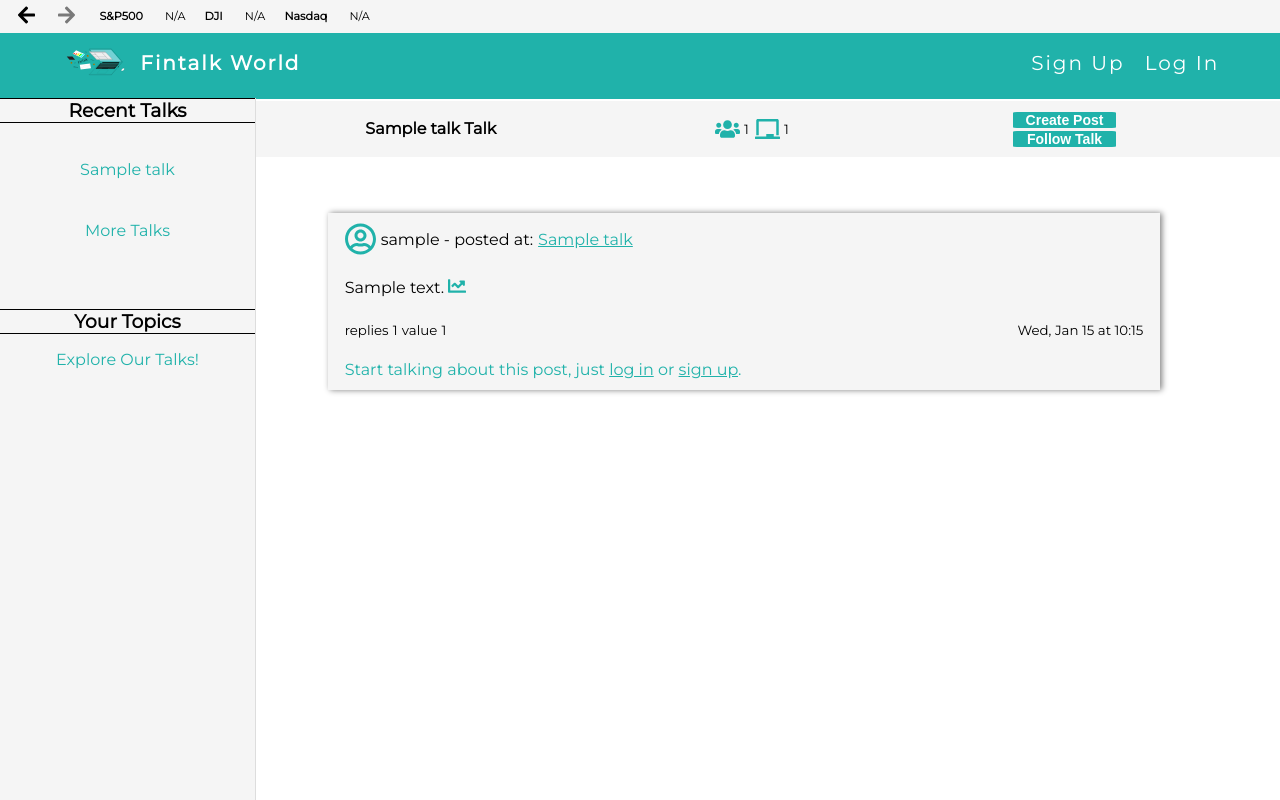
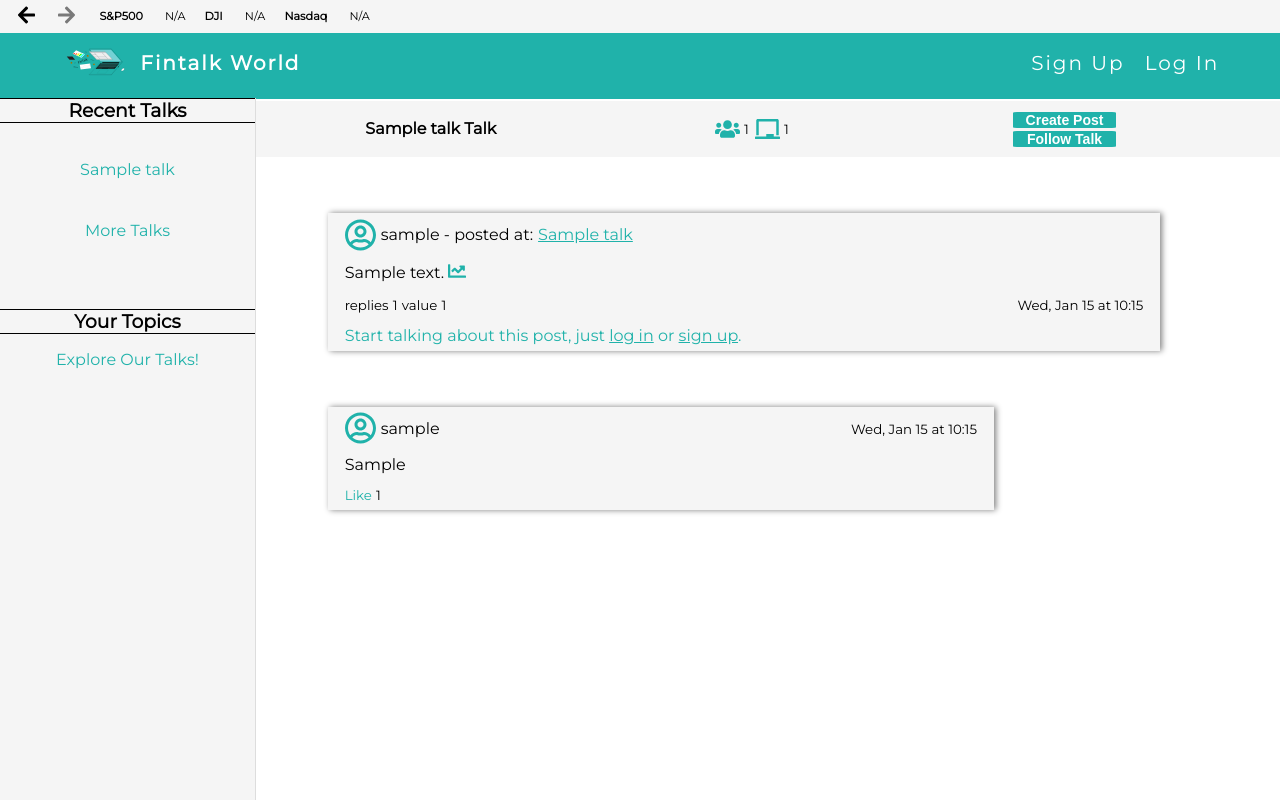
Before and after one commit to cnapolea/Django-fintalk, a Django app: page /talk/1/post/1/ in a window 1280 px wide. Run offline with Django 3.2, Linux system fonts and the light colour scheme; tables that the repository leaves empty hold one stand-in row (values such as "Sample post"); some libraries are stand-ins or nearby versions.

Commit message:
Add replies and design replies board

```diff
--- a/talks/static/css/post_style.css
+++ b/talks/static/css/post_style.css
@@ -55,7 +55,7 @@
     background: whitesmoke;
     justify-content: space-around;
     width: 100%;
-    height: 100%;
+    height: 40%;
     margin-left: -15vh;
     margin-top: 7vh;
     padding:0 2%;
@@ -146,3 +146,23 @@
     height: 18px;
     margin-left: 4px;
 }
+
+.talk-post.reply{
+    height: 30%;
+    width: 80%;
+    margin-bottom: 5%;
+}
+
+.img-username{
+    display: flex;
+    align-items: center;
+}
+
+.talk-post.reply .post-header{
+    justify-content: space-between;
+}
+
+.like-link {
+    text-decoration: none !important;
+    color: lightseagreen;
+}
--- a/talks/templates/post.html
+++ b/talks/templates/post.html
@@ -80,4 +80,31 @@
             {%endif%}
         </div>
     </div>
+
+    {% for reply in post.replies.all|slice:'10' %}
+        <div class="talk-post reply">
+            <div class="post-header">
+                <div class="img-username">
+                    <img src="{% static 'image/user-circle-regular.svg' %}" alt="" class="user-circle-img">
+                    <p class="post-text">{{reply.creator.username}}</p>
+                </div>
+                <div class="date">
+                    <small class="post-text">{{post.format_date}}</small>
+                </div>
+                </div>
+
+            <div class="post-body">
+                <p class="post-text m">
+                    {{reply.reply}}
+                </p>
+            </div>
+            <div class="post-footer">
+                <div class="footer-links">
+                    <small class="post-text s"><a class="like-link" href="">Like</a></small>
+                    <small class="post-text s">{{reply.user_reply_likes.count}}</small>
+                </div>
+            </div>
+        </div>
+    {% endfor %}
+
 {% endblock %}
```
